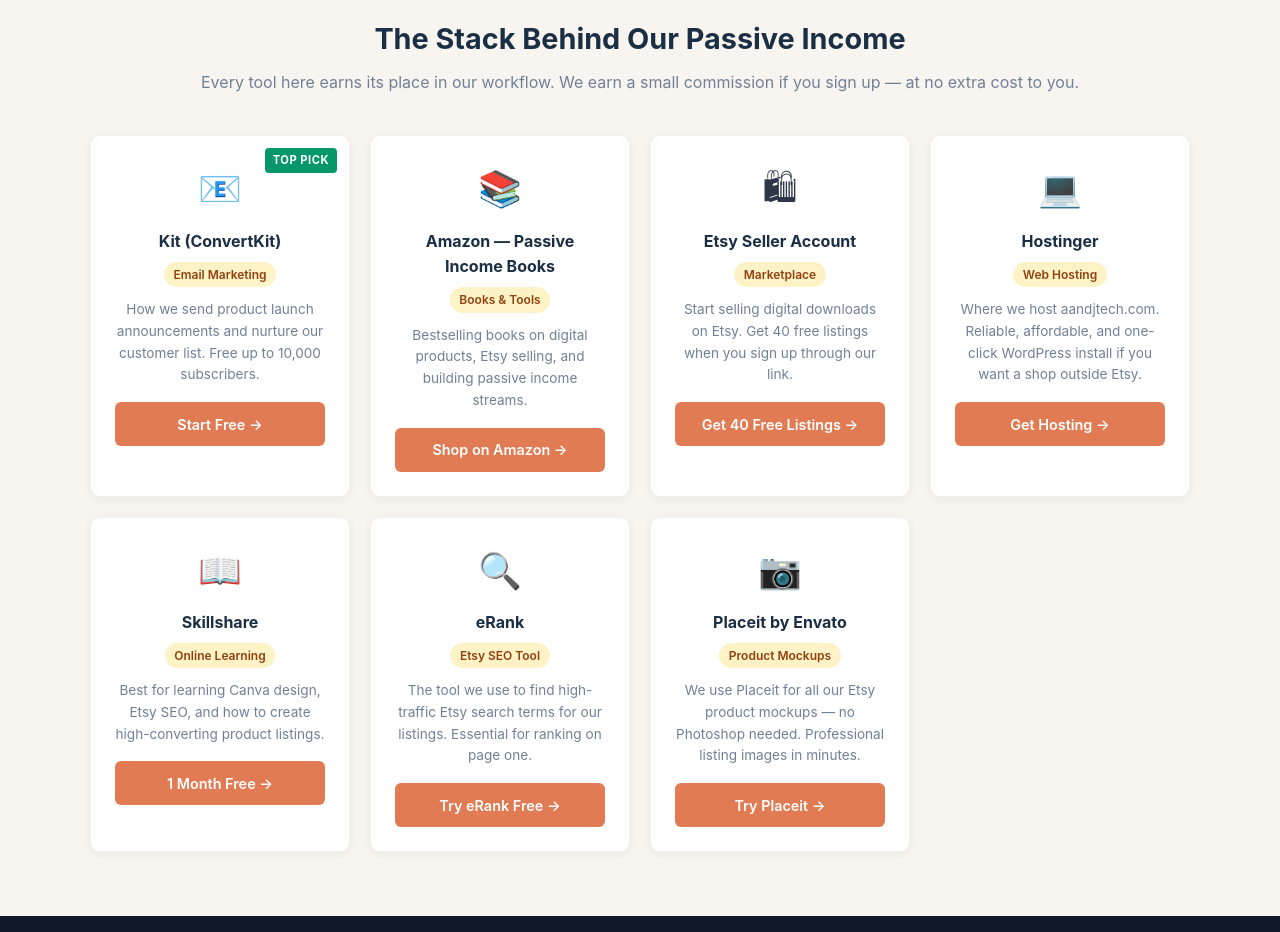
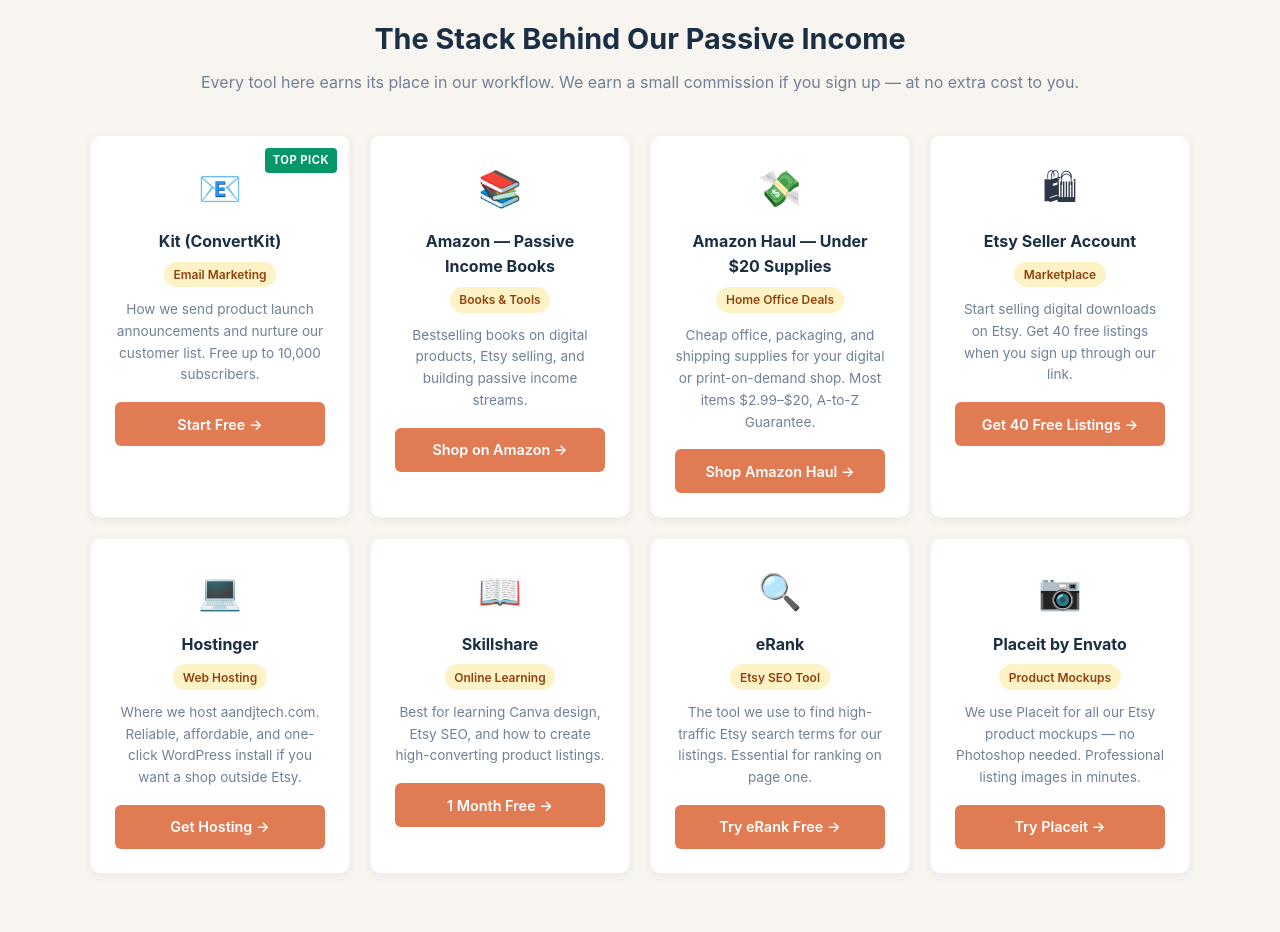
Before and after one commit to abeperl/aandjtech-landing, a website: page index.html in a window 1280 px wide. Shown: the part 4160-5092 px from the top of the page. Drawn offline with Linux system fonts and the light colour scheme.

Commit message:
Add Amazon Haul affiliate card for $4 first-purchase bounty (AAN-551)
Amazon announced a $4 bounty on first-time Amazon Haul purchases for
Associates, in addition to standard commission. Auto-opted-in on our
existing tag (aandjtech-20). Card targets the home-office/supply
angle (sub-$20 items) for the digital-shop audience.

```diff
--- a/index.html
+++ b/index.html
@@ -271,6 +271,13 @@
         <a class="af-btn" href="https://www.amazon.com/s?k=passive+income+digital+products&tag=aandjtech-20" target="_blank" rel="noopener noreferrer">Shop on Amazon &#x2192;</a>
       </div>
       <div class="affiliate-card">
+        <div class="af-icon">&#x1F4B8;</div>
+        <h4>Amazon Haul — Under $20 Supplies</h4>
+        <div class="af-badge">Home Office Deals</div>
+        <p>Cheap office, packaging, and shipping supplies for your digital or print-on-demand shop. Most items $2.99–$20, A-to-Z Guarantee.</p>
+        <a class="af-btn" href="https://www.amazon.com/haul?tag=aandjtech-20" target="_blank" rel="noopener noreferrer">Shop Amazon Haul &#x2192;</a>
+      </div>
+      <div class="affiliate-card">
         <div class="af-icon">&#x1F6CD;</div>
         <h4>Etsy Seller Account</h4>
         <div class="af-badge">Marketplace</div>
```
